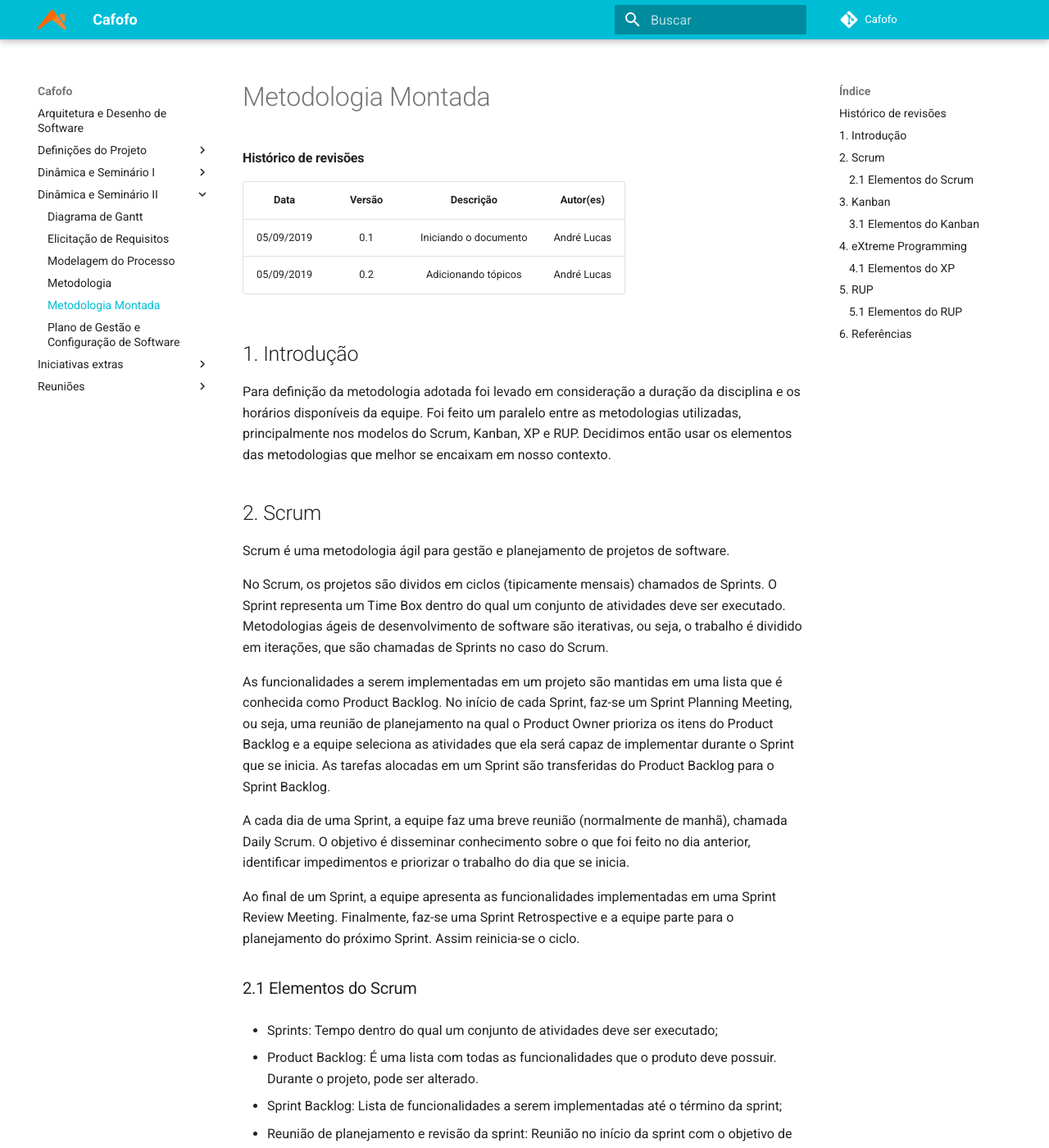
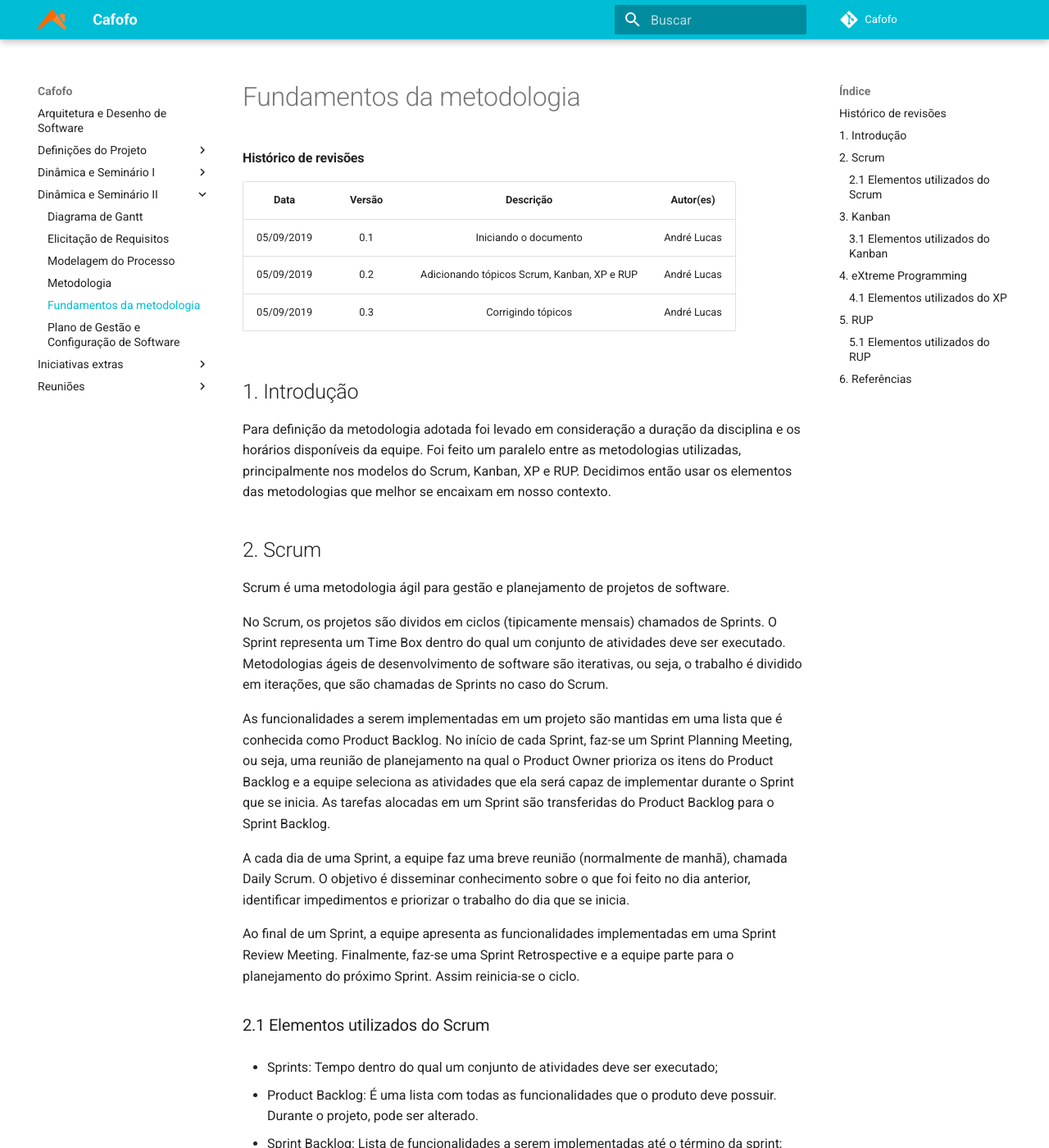
Before and after one commit to desenho-2019/Wiki, an MkDocs documentation site: the page built from docs/Dinâmica e Seminário II/metodologia_montada.md, in a window 1280 px wide and 1400 px high. Shown: the whole window at 82% size. Built offline with MkDocs 1.6.1 and Material for MkDocs 9.7.7, drawn with Linux system fonts in a browser that asks for light colours; some of the changed text lies outside the part shown.

Commit message:
Correct metodologia

```diff
--- a/docs/Dinâmica e Seminário II/metodologia_montada.md
+++ b/docs/Dinâmica e Seminário II/metodologia_montada.md
@@ -1,10 +1,11 @@
-# Metodologia Montada
+# Fundamentos da metodologia
 
 #### Histórico de revisões
 |   Data   |  Versão  |        Descrição       |          Autor(es)          |
 |:--------:|:--------:|:----------------------:|:---------------------------:|
 |05/09/2019|   0.1    | Iniciando o documento  |  André Lucas  |
-|05/09/2019|   0.2    | Adicionando tópicos |  André Lucas  |
+|05/09/2019|   0.2    | Adicionando tópicos Scrum, Kanban, XP e RUP |  André Lucas  |
+|05/09/2019|   0.3    | Corrigindo tópicos |  André Lucas  |
 
 ## 1. Introdução
 
@@ -23,7 +24,7 @@ A cada dia de uma Sprint, a equipe faz uma breve reunião (normalmente de manhã
 
 Ao final de um Sprint, a equipe apresenta as funcionalidades implementadas em uma Sprint Review Meeting. Finalmente, faz-se uma Sprint Retrospective e a equipe parte para o planejamento do próximo Sprint. Assim reinicia-se o ciclo.
 
-### 2.1 Elementos do Scrum
+### 2.1 Elementos utilizados do Scrum
 
 - Sprints: Tempo dentro do qual um conjunto de atividades deve ser executado;
 
@@ -42,7 +43,7 @@ Você deve estar se perguntando: o método utiliza post-its, aqueles cartõezinh
 
 Exatamente! A ideia central do método é muito simples e o material utilizado de fácil acesso, já bem difundido no cotidiano das empresas e escritórios.
 
-### 3.1 Elementos do Kanban
+### 3.1 Elementos utilizados do Kanban
 
 Aplicaremos o Kanban através do plugin ZenHub. O quadro de tarefas permite uma melhor organização com as colunas: To Do, In progress, Review in progress, Review approved e Done.
 
@@ -51,7 +52,7 @@ Aplicaremos o Kanban através do plugin ZenHub. O quadro de tarefas permite uma
 
 Extreme Programming (XP) é uma metodologia de desenvolvimento de software, nascida nos Estados Unidos ao final da década de 90. Vem fazendo sucesso em diversos países, por ajudar a criar sistemas de melhor qualidade, que são produzidos em menos tempo e de forma mais econômica que o habitual. Tais objetivos são alcançados através de um pequeno conjunto de valores, princípios e práticas, que diferem substancialmente da forma tradicional de se desenvolver software.
 
-### 4.1 Elementos do XP
+### 4.1 Elementos utilizados do XP
 
 - Programação em pares
 - Padronização de código
@@ -72,7 +73,7 @@ Nesta metodologia, o projeto passa por 4 fases básicas. Estas fases são:
   - Construction - desenvolvimento principal do sistema,
   - Transition - ajustes, implantação e transferência de propriedade do sistema
 
-### 5.1 Elementos do RUP
+### 5.1 Elementos utilizados do RUP
 
 - Adaptação do processo
 
```
